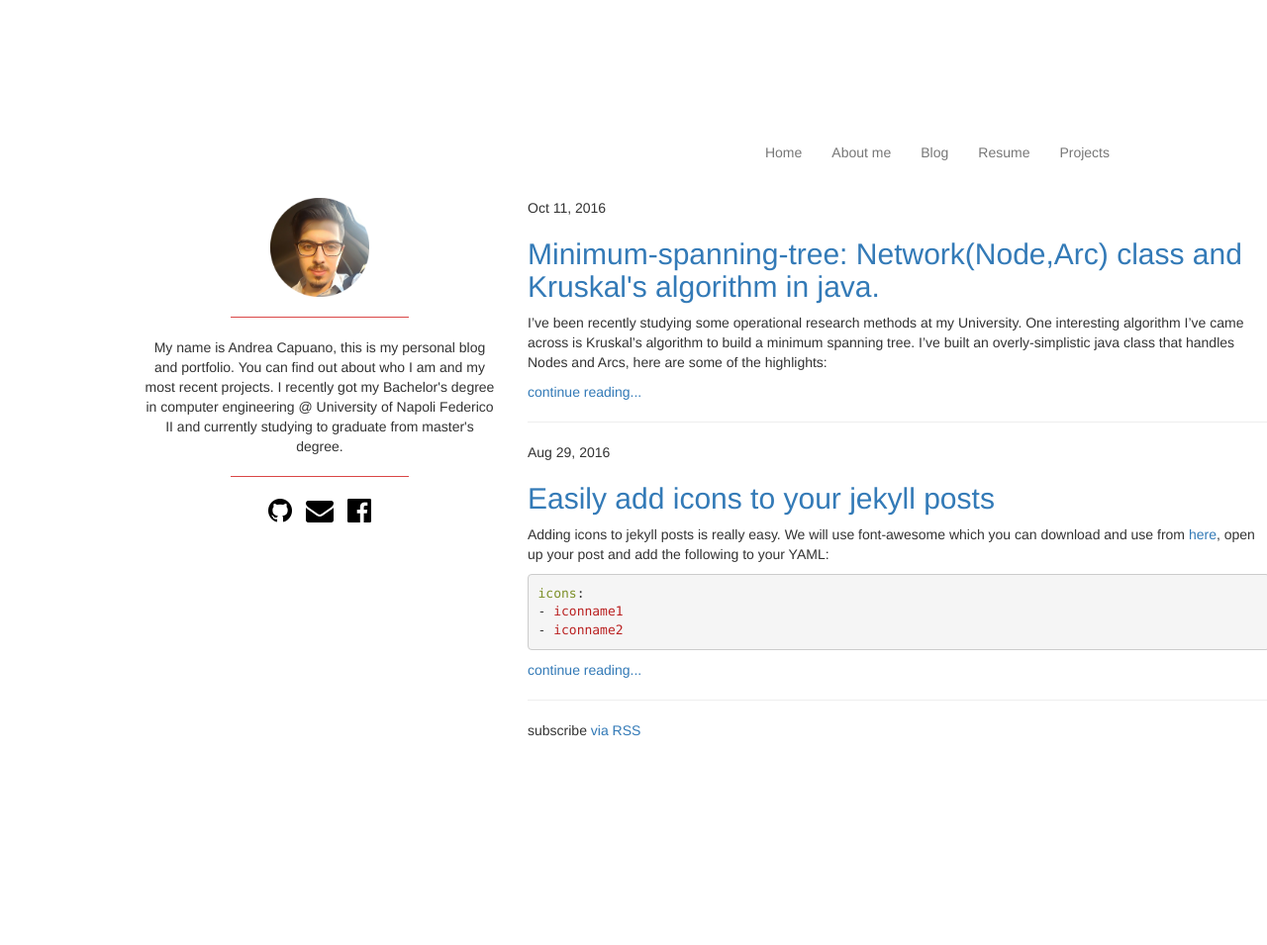
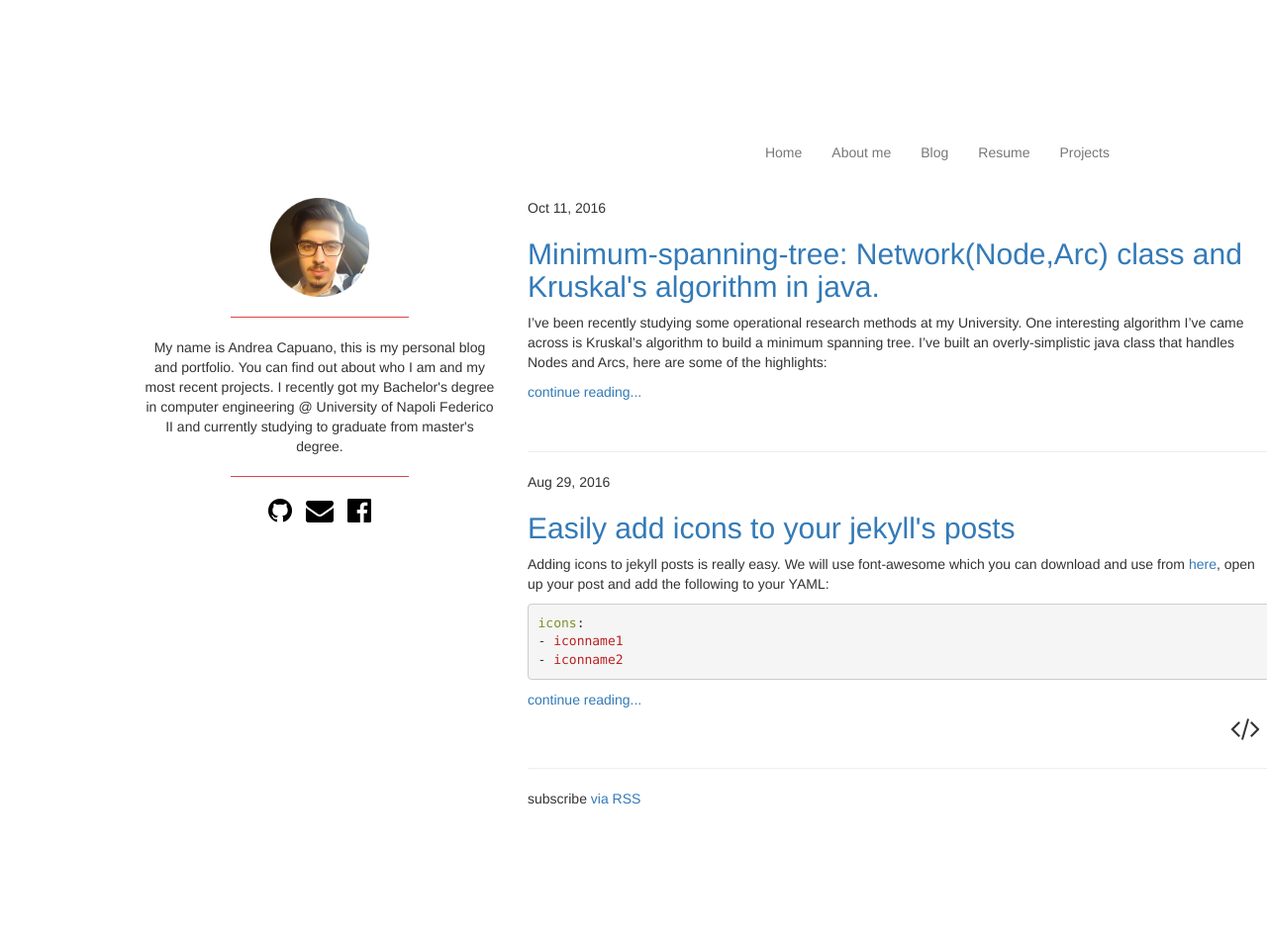
Before and after one commit to arocketman/arocketman.github.io, a Jekyll site: the page built from index.html, in a window 1280 px wide. Shown: the whole page at 99% size. Built offline with Jekyll 4.4.1, drawn with Linux system fonts in a browser that asks for light colours; nearby versions of some CDN libraries; some web fonts are replaced; before the commit the page ends 900 px from its top, so only the background shows below that.

Commit message:
Added icons to posts in index page

```diff
--- a/_posts/main/2016-08-29-welcome-to-jekyll.markdown
+++ b/_posts/main/2016-08-29-welcome-to-jekyll.markdown
@@ -1,8 +1,10 @@
 ---
 layout: post
-title:  "Easily add icons to your jekyll posts"
+title:  "Easily add icons to your jekyll's posts"
 date:   2016-08-29 14:52:07 +0200
 categories: main
+icons:
+- fa-code
 ---
 Adding icons to jekyll posts is really easy. We will use font-awesome which you can download and use from [here][font-awesome], open up your post and add the following to your YAML:
 {% highlight YAML %}
--- a/_posts/main/2016-10-11-Kruskals-Algorithm-In-Java.markdown
+++ b/_posts/main/2016-10-11-Kruskals-Algorithm-In-Java.markdown
@@ -3,6 +3,8 @@ layout: post
 title:  "Minimum-spanning-tree: Network(Node,Arc) class and Kruskal's algorithm in java."
 date:   2016-10-11 22:02:07 +0200
 categories: main
+icons:
+- icon-java
 ---
 I've been recently studying some operational research methods at my University. One interesting algorithm I've came across is Kruskal's algorithm to build a minimum spanning tree.
 I've built an overly-simplistic java class that handles Nodes and Arcs, here are some of the highlights:
--- a/index.html
+++ b/index.html
@@ -9,12 +9,16 @@ layout: default
     {% for post in site.categories.main %}
       <li>
         <span class="post-meta">{{ post.date | date: "%b %-d, %Y" }}</span>
-
         <h2>
           <a class="post-link" href="{{ post.url | prepend: site.baseurl }}">{{ post.title | escape }}</a>
         </h2>
         {{ post.excerpt }}<a class="post-link" href="{{ post.url | prepend: site.baseurl }}">continue reading...</a>
       </li>
+    <ul class="icons">
+      {% for icon in post.icons %}
+      <li><i class="fa {{icon}} fa-2x"></i></li>
+      {% endfor %}
+    </ul>
       <hr>
     {% endfor %}
   </ul>
```
